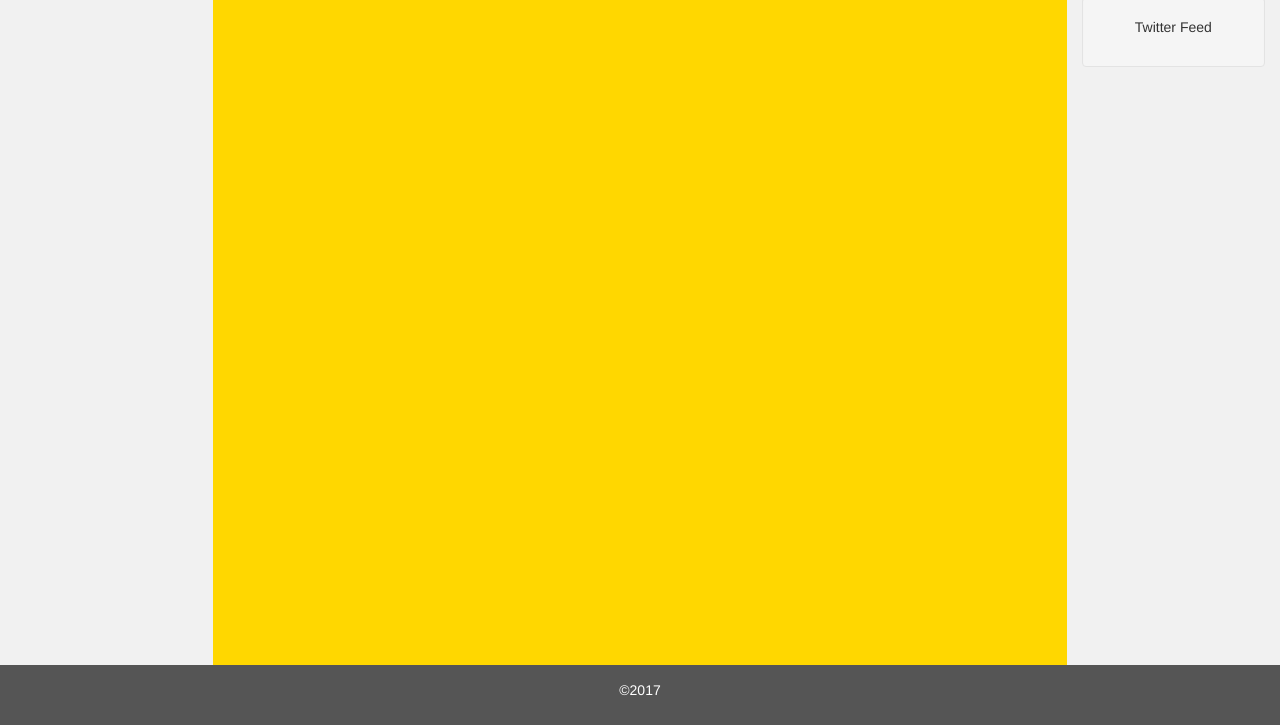
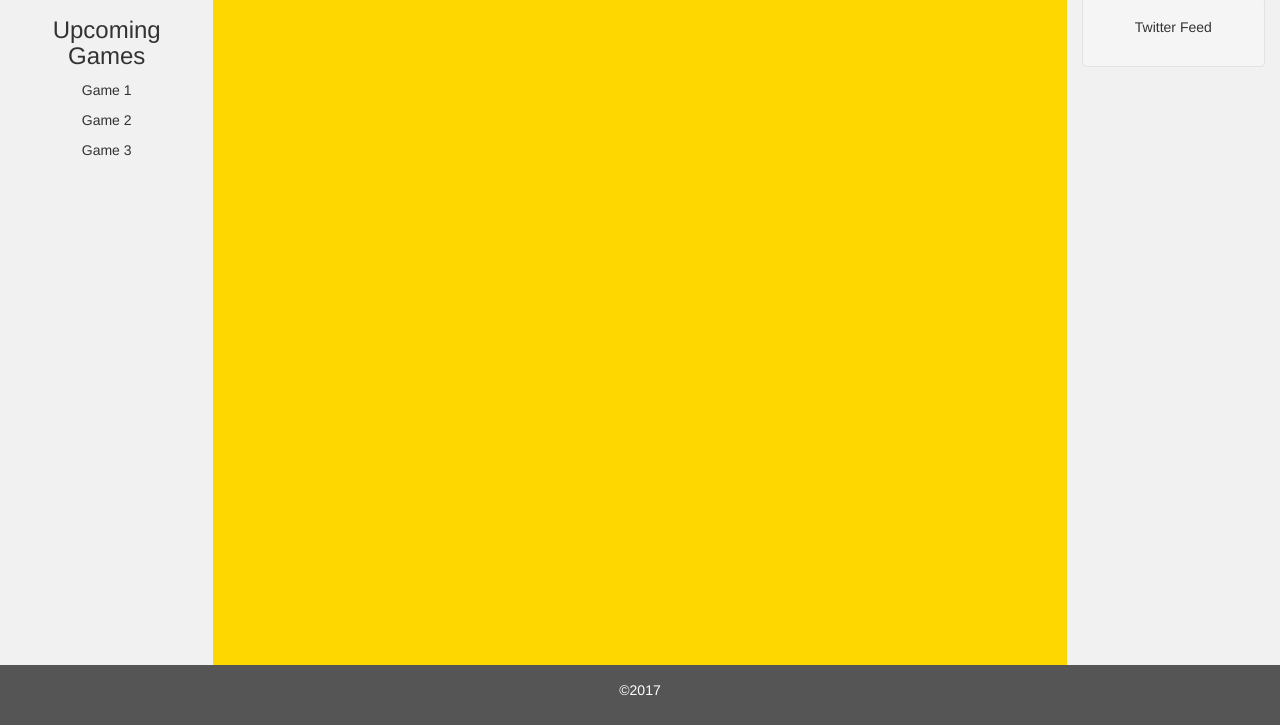
Before and after one commit to mdbaker1/CaseStudy, a plain HTML site: page coaches.html in a window 1280 px wide. Shown: the part 75-800 px from the top of the page. Drawn offline with nearby package versions, Linux system fonts and the light colour scheme.

Commit message:
Update coaches.html
added upcoming games

```diff
--- a/coaches.html
+++ b/coaches.html
@@ -35,7 +35,11 @@
 <div class="container-fluid text-center" id="background">
     <div class="row content">
         <div class="col-sm-2 sidenav">
-		</div>
+            <h3>Upcoming Games</h3>
+            <p><a href="#"></a>Game 1</p>
+            <p><a href="#"></a>Game 2</p>
+            <p><a href="#"></a>Game 3</p>
+        </div>
         <div class="col-sm-8">
 			COACHES PAGE UNDER CONSTRUCTION
 		</div>
```
